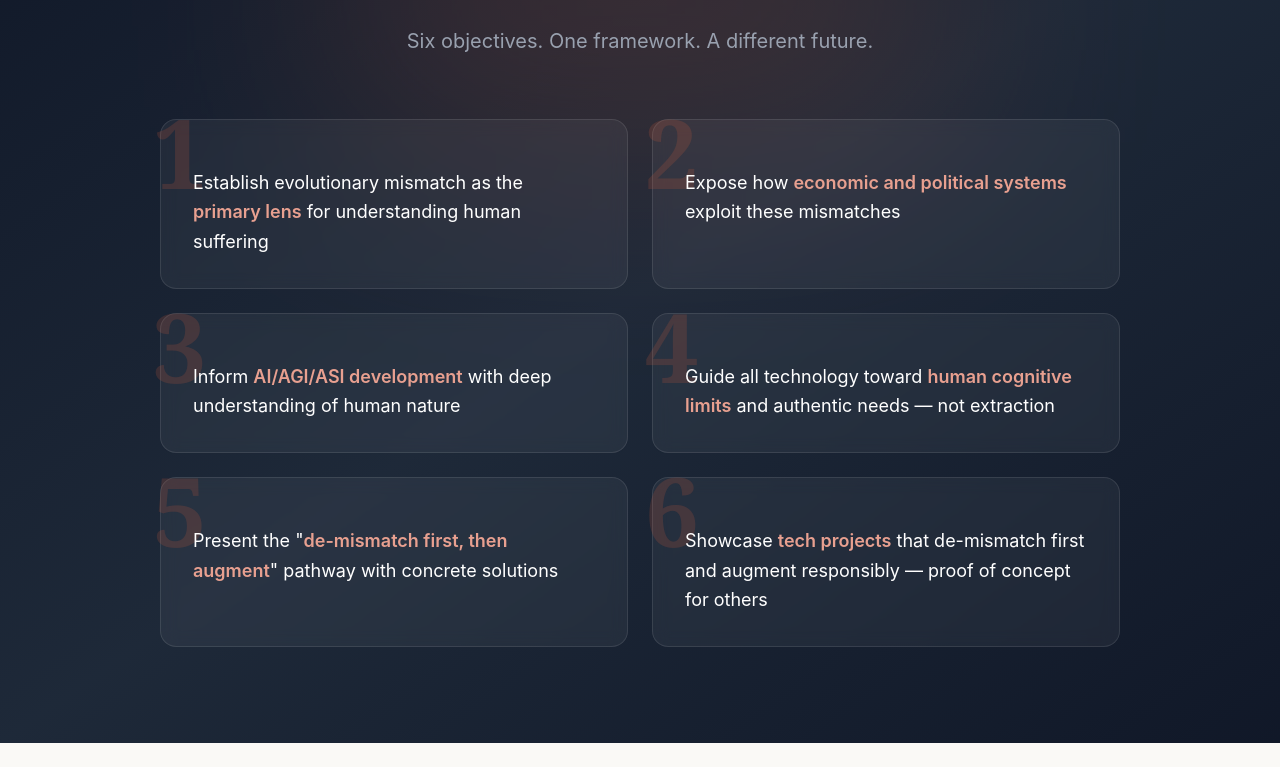
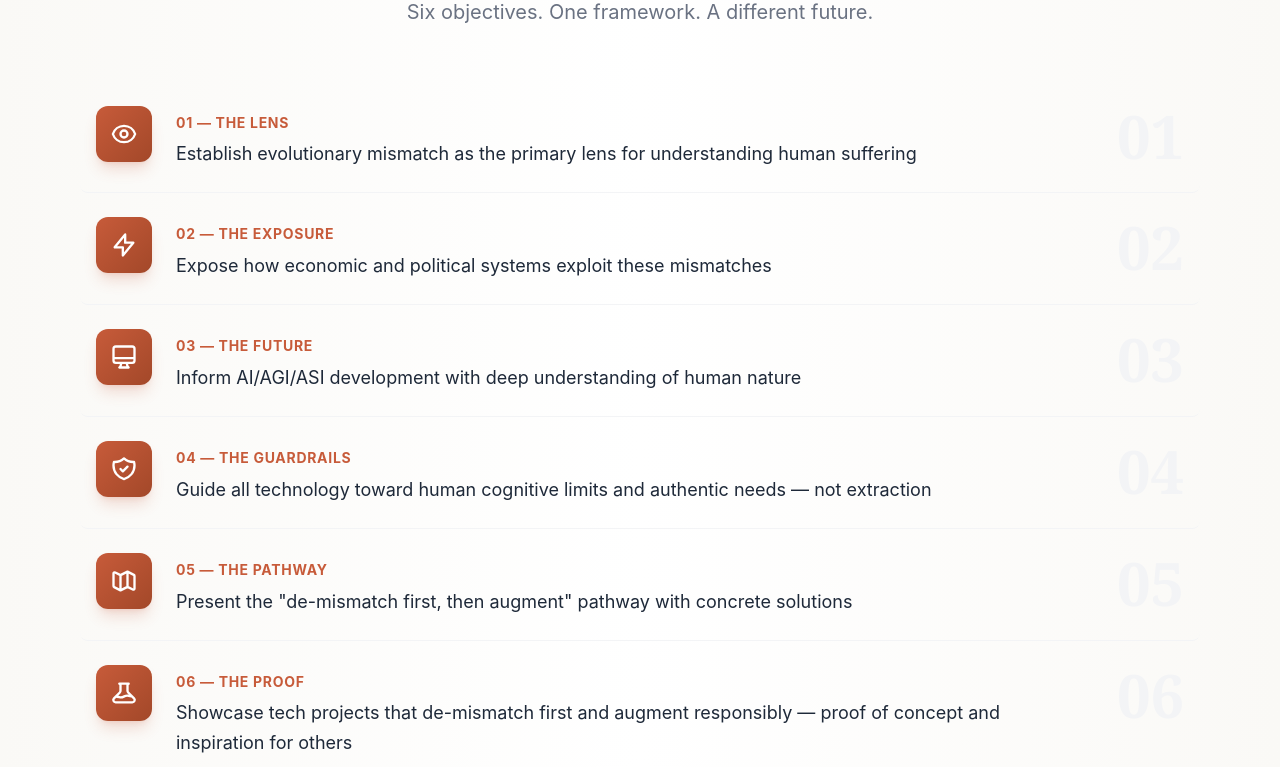
Before and after one commit to MaartenRischen/demismatch, a Next.js app: page / in a window 1280 px wide. Shown: the part 853-1620 px from the top of the page. Built offline with nearby package versions, Linux system fonts and the light colour scheme.

Commit message:
Redesign GOALS section: light theme, horizontal left-to-right layout with icons

```diff
--- a/src/app/page.tsx
+++ b/src/app/page.tsx
@@ -22,80 +22,113 @@ export default function Home() {
         </p>
       </section>
 
-      {/* GOALS Section - Full Width Dark */}
-      <section className="relative py-24 overflow-hidden">
-        {/* Background gradient */}
-        <div className="absolute inset-0 bg-gradient-to-br from-gray-900 via-gray-800 to-gray-900" />
-        {/* Accent glow */}
-        <div className="absolute top-0 left-1/2 -translate-x-1/2 w-[600px] h-[300px] bg-[#c75b3a] opacity-20 blur-[120px]" />
-
-        <div className="relative z-10 max-w-5xl mx-auto px-8">
-          <h2 className="text-5xl md:text-6xl text-white mb-4 text-center tracking-tight" style={{ fontFamily: 'Georgia, serif' }}>
+      {/* GOALS Section - Light with Graphics */}
+      <section className="relative py-20 bg-gradient-to-r from-[#faf9f6] via-white to-[#faf9f6] border-y border-gray-200">
+        <div className="max-w-6xl mx-auto px-8">
+          <h2 className="text-4xl md:text-5xl text-gray-900 mb-4 text-center tracking-tight" style={{ fontFamily: 'Georgia, serif' }}>
             The Mission
           </h2>
-          <p className="text-xl text-gray-400 text-center mb-16 max-w-2xl mx-auto">
+          <p className="text-xl text-gray-500 text-center mb-14 max-w-2xl mx-auto">
             Six objectives. One framework. A different future.
           </p>
 
-          <div className="grid md:grid-cols-2 gap-6">
+          {/* Horizontal flow goals */}
+          <div className="space-y-0">
             {/* Goal 1 */}
-            <div className="group relative bg-white/5 backdrop-blur-sm border border-white/10 rounded-2xl p-8 hover:bg-white/10 hover:border-[#c75b3a]/50 transition-all duration-300">
-              <span className="absolute -top-4 -left-2 text-8xl font-black text-[#c75b3a]/20 group-hover:text-[#c75b3a]/40 transition-colors" style={{ fontFamily: 'Georgia, serif' }}>1</span>
-              <div className="relative z-10 pt-4">
-                <p className="text-lg text-white leading-relaxed">
-                  Establish evolutionary mismatch as the <span className="text-[#e8a090] font-semibold">primary lens</span> for understanding human suffering
+            <div className="flex items-start gap-6 py-6 border-b border-gray-100 group hover:bg-white/80 px-4 -mx-4 rounded-lg transition-colors">
+              <div className="flex-shrink-0 w-14 h-14 rounded-xl bg-gradient-to-br from-[#c75b3a] to-[#a34829] flex items-center justify-center shadow-lg shadow-[#c75b3a]/20">
+                <svg className="w-7 h-7 text-white" fill="none" viewBox="0 0 24 24" stroke="currentColor" strokeWidth={2}>
+                  <path strokeLinecap="round" strokeLinejoin="round" d="M15 12a3 3 0 11-6 0 3 3 0 016 0z" />
+                  <path strokeLinecap="round" strokeLinejoin="round" d="M2.458 12C3.732 7.943 7.523 5 12 5c4.478 0 8.268 2.943 9.542 7-1.274 4.057-5.064 7-9.542 7-4.477 0-8.268-2.943-9.542-7z" />
+                </svg>
+              </div>
+              <div className="flex-1 pt-1">
+                <span className="text-sm font-bold text-[#c75b3a] uppercase tracking-wider">01 — The Lens</span>
+                <p className="text-lg text-gray-800 mt-1 leading-relaxed">
+                  Establish evolutionary mismatch as the primary lens for understanding human suffering
                 </p>
               </div>
+              <div className="hidden md:block flex-shrink-0 text-6xl font-black text-gray-100 group-hover:text-[#c75b3a]/10 transition-colors" style={{ fontFamily: 'Georgia, serif' }}>01</div>
             </div>
 
             {/* Goal 2 */}
-            <div className="group relative bg-white/5 backdrop-blur-sm border border-white/10 rounded-2xl p-8 hover:bg-white/10 hover:border-[#c75b3a]/50 transition-all duration-300">
-              <span className="absolute -top-4 -left-2 text-8xl font-black text-[#c75b3a]/20 group-hover:text-[#c75b3a]/40 transition-colors" style={{ fontFamily: 'Georgia, serif' }}>2</span>
-              <div className="relative z-10 pt-4">
-                <p className="text-lg text-white leading-relaxed">
-                  Expose how <span className="text-[#e8a090] font-semibold">economic and political systems</span> exploit these mismatches
+            <div className="flex items-start gap-6 py-6 border-b border-gray-100 group hover:bg-white/80 px-4 -mx-4 rounded-lg transition-colors">
+              <div className="flex-shrink-0 w-14 h-14 rounded-xl bg-gradient-to-br from-[#c75b3a] to-[#a34829] flex items-center justify-center shadow-lg shadow-[#c75b3a]/20">
+                <svg className="w-7 h-7 text-white" fill="none" viewBox="0 0 24 24" stroke="currentColor" strokeWidth={2}>
+                  <path strokeLinecap="round" strokeLinejoin="round" d="M13 10V3L4 14h7v7l9-11h-7z" />
+                </svg>
+              </div>
+              <div className="flex-1 pt-1">
+                <span className="text-sm font-bold text-[#c75b3a] uppercase tracking-wider">02 — The Exposure</span>
+                <p className="text-lg text-gray-800 mt-1 leading-relaxed">
+                  Expose how economic and political systems exploit these mismatches
                 </p>
               </div>
+              <div className="hidden md:block flex-shrink-0 text-6xl font-black text-gray-100 group-hover:text-[#c75b3a]/10 transition-colors" style={{ fontFamily: 'Georgia, serif' }}>02</div>
             </div>
 
             {/* Goal 3 */}
-            <div className="group relative bg-white/5 backdrop-blur-sm border border-white/10 rounded-2xl p-8 hover:bg-white/10 hover:border-[#c75b3a]/50 transition-all duration-300">
-              <span className="absolute -top-4 -left-2 text-8xl font-black text-[#c75b3a]/20 group-hover:text-[#c75b3a]/40 transition-colors" style={{ fontFamily: 'Georgia, serif' }}>3</span>
-              <div className="relative z-10 pt-4">
-                <p className="text-lg text-white leading-relaxed">
-                  Inform <span className="text-[#e8a090] font-semibold">AI/AGI/ASI development</span> with deep understanding of human nature
+            <div className="flex items-start gap-6 py-6 border-b border-gray-100 group hover:bg-white/80 px-4 -mx-4 rounded-lg transition-colors">
+              <div className="flex-shrink-0 w-14 h-14 rounded-xl bg-gradient-to-br from-[#c75b3a] to-[#a34829] flex items-center justify-center shadow-lg shadow-[#c75b3a]/20">
+                <svg className="w-7 h-7 text-white" fill="none" viewBox="0 0 24 24" stroke="currentColor" strokeWidth={2}>
+                  <path strokeLinecap="round" strokeLinejoin="round" d="M9.75 17L9 20l-1 1h8l-1-1-.75-3M3 13h18M5 17h14a2 2 0 002-2V5a2 2 0 00-2-2H5a2 2 0 00-2 2v10a2 2 0 002 2z" />
+                </svg>
+              </div>
+              <div className="flex-1 pt-1">
+                <span className="text-sm font-bold text-[#c75b3a] uppercase tracking-wider">03 — The Future</span>
+                <p className="text-lg text-gray-800 mt-1 leading-relaxed">
+                  Inform AI/AGI/ASI development with deep understanding of human nature
                 </p>
               </div>
+              <div className="hidden md:block flex-shrink-0 text-6xl font-black text-gray-100 group-hover:text-[#c75b3a]/10 transition-colors" style={{ fontFamily: 'Georgia, serif' }}>03</div>
             </div>
 
             {/* Goal 4 */}
-            <div className="group relative bg-white/5 backdrop-blur-sm border border-white/10 rounded-2xl p-8 hover:bg-white/10 hover:border-[#c75b3a]/50 transition-all duration-300">
-              <span className="absolute -top-4 -left-2 text-8xl font-black text-[#c75b3a]/20 group-hover:text-[#c75b3a]/40 transition-colors" style={{ fontFamily: 'Georgia, serif' }}>4</span>
-              <div className="relative z-10 pt-4">
-                <p className="text-lg text-white leading-relaxed">
-                  Guide all technology toward <span className="text-[#e8a090] font-semibold">human cognitive limits</span> and authentic needs — not extraction
+            <div className="flex items-start gap-6 py-6 border-b border-gray-100 group hover:bg-white/80 px-4 -mx-4 rounded-lg transition-colors">
+              <div className="flex-shrink-0 w-14 h-14 rounded-xl bg-gradient-to-br from-[#c75b3a] to-[#a34829] flex items-center justify-center shadow-lg shadow-[#c75b3a]/20">
+                <svg className="w-7 h-7 text-white" fill="none" viewBox="0 0 24 24" stroke="currentColor" strokeWidth={2}>
+                  <path strokeLinecap="round" strokeLinejoin="round" d="M9 12l2 2 4-4m5.618-4.016A11.955 11.955 0 0112 2.944a11.955 11.955 0 01-8.618 3.04A12.02 12.02 0 003 9c0 5.591 3.824 10.29 9 11.622 5.176-1.332 9-6.03 9-11.622 0-1.042-.133-2.052-.382-3.016z" />
+                </svg>
+              </div>
+              <div className="flex-1 pt-1">
+                <span className="text-sm font-bold text-[#c75b3a] uppercase tracking-wider">04 — The Guardrails</span>
+                <p className="text-lg text-gray-800 mt-1 leading-relaxed">
+                  Guide all technology toward human cognitive limits and authentic needs — not extraction
                 </p>
               </div>
+              <div className="hidden md:block flex-shrink-0 text-6xl font-black text-gray-100 group-hover:text-[#c75b3a]/10 transition-colors" style={{ fontFamily: 'Georgia, serif' }}>04</div>
             </div>
 
             {/* Goal 5 */}
-            <div className="group relative bg-white/5 backdrop-blur-sm border border-white/10 rounded-2xl p-8 hover:bg-white/10 hover:border-[#c75b3a]/50 transition-all duration-300">
-              <span className="absolute -top-4 -left-2 text-8xl font-black text-[#c75b3a]/20 group-hover:text-[#c75b3a]/40 transition-colors" style={{ fontFamily: 'Georgia, serif' }}>5</span>
-              <div className="relative z-10 pt-4">
-                <p className="text-lg text-white leading-relaxed">
-                  Present the "<span className="text-[#e8a090] font-semibold">de-mismatch first, then augment</span>" pathway with concrete solutions
+            <div className="flex items-start gap-6 py-6 border-b border-gray-100 group hover:bg-white/80 px-4 -mx-4 rounded-lg transition-colors">
+              <div className="flex-shrink-0 w-14 h-14 rounded-xl bg-gradient-to-br from-[#c75b3a] to-[#a34829] flex items-center justify-center shadow-lg shadow-[#c75b3a]/20">
+                <svg className="w-7 h-7 text-white" fill="none" viewBox="0 0 24 24" stroke="currentColor" strokeWidth={2}>
+                  <path strokeLinecap="round" strokeLinejoin="round" d="M9 20l-5.447-2.724A1 1 0 013 16.382V5.618a1 1 0 011.447-.894L9 7m0 13l6-3m-6 3V7m6 10l4.553 2.276A1 1 0 0021 18.382V7.618a1 1 0 00-.553-.894L15 4m0 13V4m0 0L9 7" />
+                </svg>
+              </div>
+              <div className="flex-1 pt-1">
+                <span className="text-sm font-bold text-[#c75b3a] uppercase tracking-wider">05 — The Pathway</span>
+                <p className="text-lg text-gray-800 mt-1 leading-relaxed">
+                  Present the "de-mismatch first, then augment" pathway with concrete solutions
                 </p>
               </div>
+              <div className="hidden md:block flex-shrink-0 text-6xl font-black text-gray-100 group-hover:text-[#c75b3a]/10 transition-colors" style={{ fontFamily: 'Georgia, serif' }}>05</div>
             </div>
 
             {/* Goal 6 */}
-            <div className="group relative bg-white/5 backdrop-blur-sm border border-white/10 rounded-2xl p-8 hover:bg-white/10 hover:border-[#c75b3a]/50 transition-all duration-300">
-              <span className="absolute -top-4 -left-2 text-8xl font-black text-[#c75b3a]/20 group-hover:text-[#c75b3a]/40 transition-colors" style={{ fontFamily: 'Georgia, serif' }}>6</span>
-              <div className="relative z-10 pt-4">
-                <p className="text-lg text-white leading-relaxed">
-                  Showcase <span className="text-[#e8a090] font-semibold">tech projects</span> that de-mismatch first and augment responsibly — proof of concept for others
+            <div className="flex items-start gap-6 py-6 group hover:bg-white/80 px-4 -mx-4 rounded-lg transition-colors">
+              <div className="flex-shrink-0 w-14 h-14 rounded-xl bg-gradient-to-br from-[#c75b3a] to-[#a34829] flex items-center justify-center shadow-lg shadow-[#c75b3a]/20">
+                <svg className="w-7 h-7 text-white" fill="none" viewBox="0 0 24 24" stroke="currentColor" strokeWidth={2}>
+                  <path strokeLinecap="round" strokeLinejoin="round" d="M19.428 15.428a2 2 0 00-1.022-.547l-2.387-.477a6 6 0 00-3.86.517l-.318.158a6 6 0 01-3.86.517L6.05 15.21a2 2 0 00-1.806.547M8 4h8l-1 1v5.172a2 2 0 00.586 1.414l5 5c1.26 1.26.367 3.414-1.415 3.414H4.828c-1.782 0-2.674-2.154-1.414-3.414l5-5A2 2 0 009 10.172V5L8 4z" />
+                </svg>
+              </div>
+              <div className="flex-1 pt-1">
+                <span className="text-sm font-bold text-[#c75b3a] uppercase tracking-wider">06 — The Proof</span>
+                <p className="text-lg text-gray-800 mt-1 leading-relaxed">
+                  Showcase tech projects that de-mismatch first and augment responsibly — proof of concept and inspiration for others
                 </p>
               </div>
+              <div className="hidden md:block flex-shrink-0 text-6xl font-black text-gray-100 group-hover:text-[#c75b3a]/10 transition-colors" style={{ fontFamily: 'Georgia, serif' }}>06</div>
             </div>
           </div>
         </div>
```
